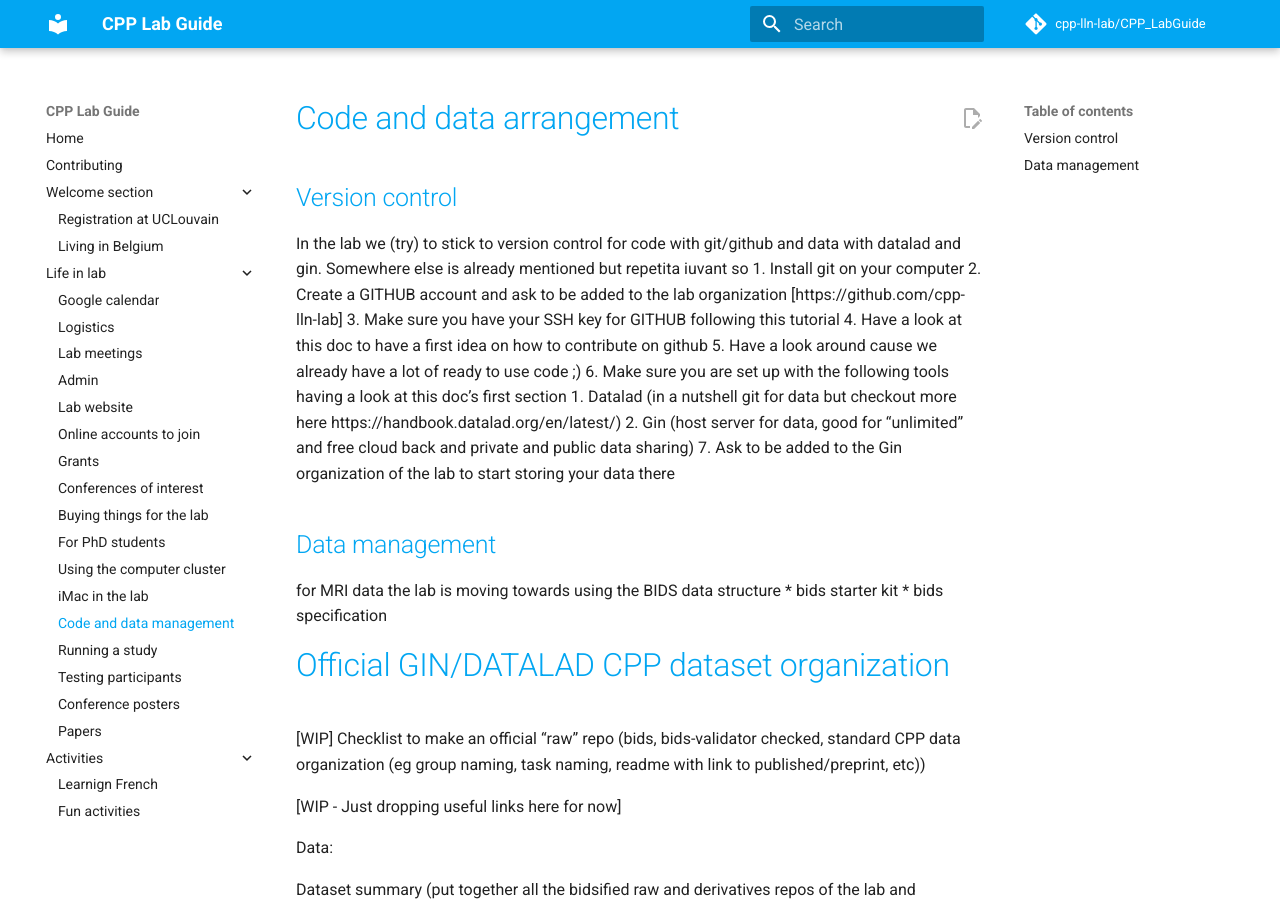
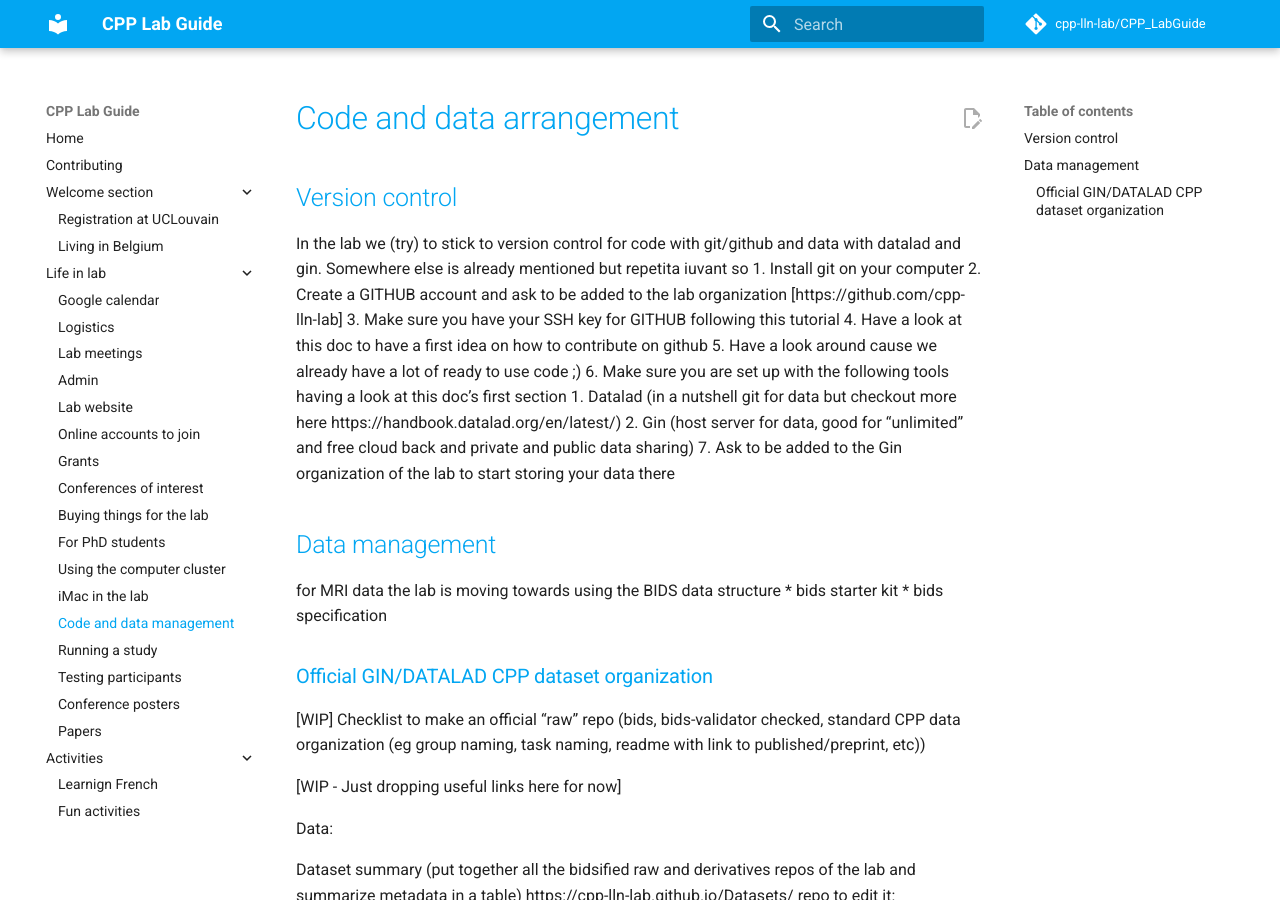
Before and after one commit to cpp-lln-lab/CPP_LabGuide, an MkDocs documentation site: the page built from doc/code_and_data_management.md, in a window 1280 px wide and 900 px high. Built offline with MkDocs 1.6.1 and Material for MkDocs 9.7.7, drawn with Linux system fonts in a browser that asks for light colours; comment, search, counter and statistics services are not loaded.

Commit message:
Update doc/code_and_data_management.md
Co-authored-by: Filippo Cerpelloni <filippo.cerpelloni@gmail.com>

```diff
--- a/doc/code_and_data_management.md
+++ b/doc/code_and_data_management.md
@@ -18,7 +18,8 @@ for MRI data the lab is moving towards using the BIDS data structure
 * bids starter kit
 * bids specification
 
-# Official GIN/DATALAD CPP dataset organization
+### Official GIN/DATALAD CPP dataset organization
+
 
 [WIP] Checklist to make an official “raw” repo (bids, bids-validator checked, standard CPP data organization (eg group naming, task naming, readme with link to published/preprint, etc))
 
```
